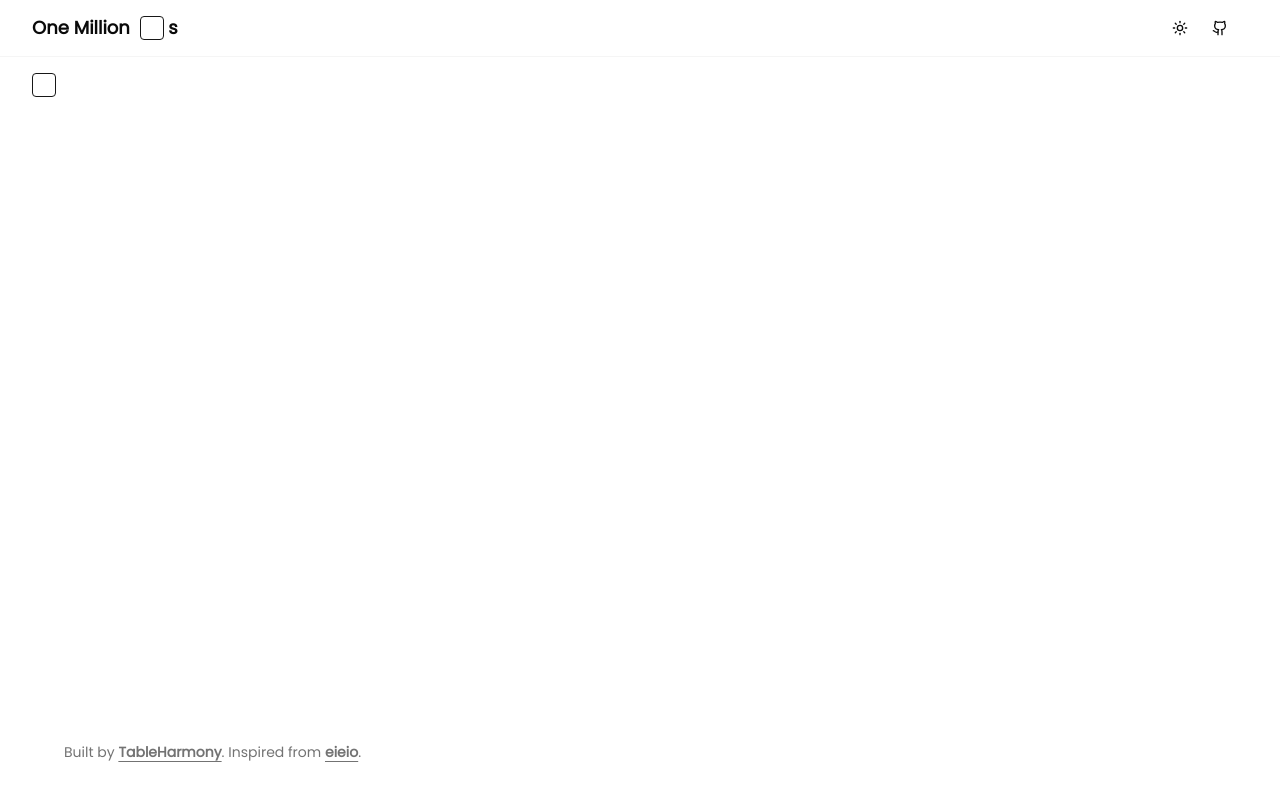
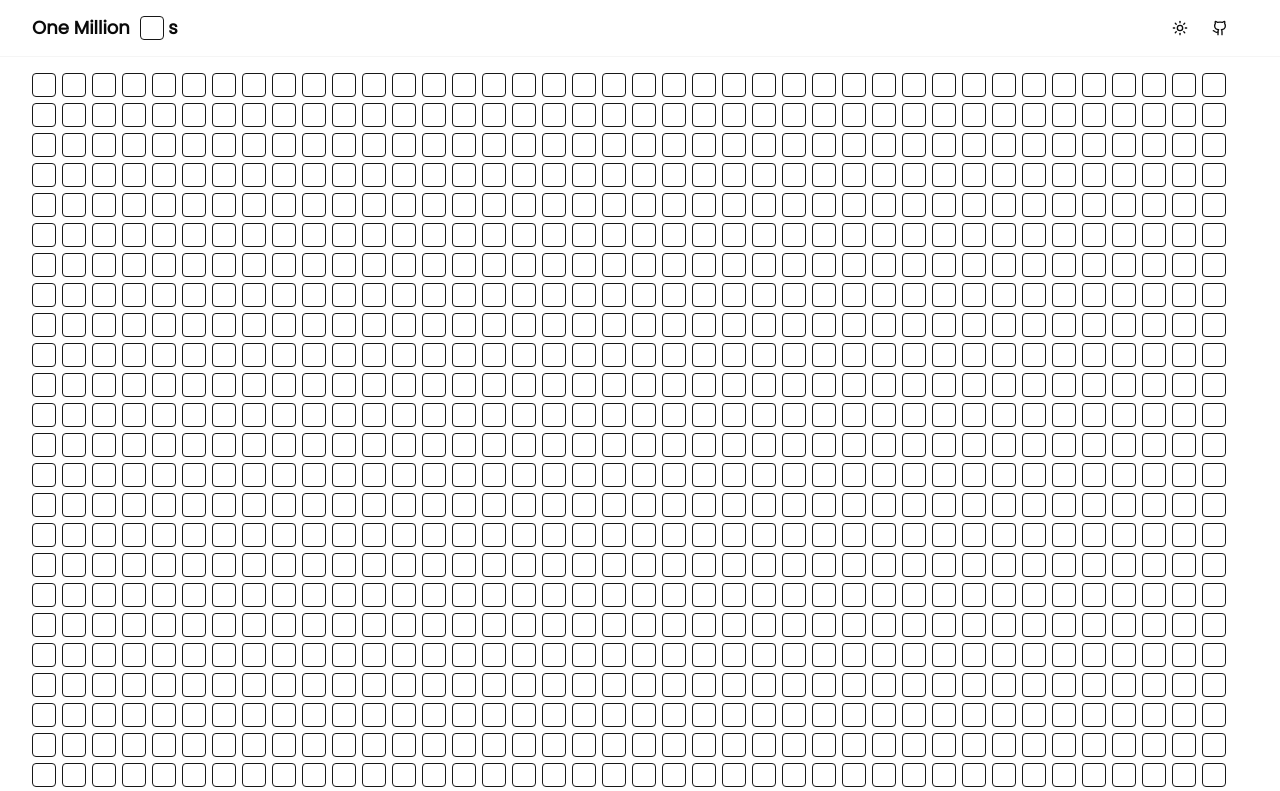
Before and after one commit to table-harmony/onemillioncheckboxes, a Next.js app: page / in a window 1280 px wide. Shown: the top 791 px of the page. Built offline with nearby package versions, Linux system fonts and the light colour scheme; no server answers.

Commit message:
one million

```diff
--- a/package.json
+++ b/package.json
@@ -25,6 +25,7 @@
     "nextjs-toploader": "^1.6.12",
     "react": "^18.3.1",
     "react-dom": "^18.3.1",
+    "react-use": "^17.5.1",
     "react-window": "^1.8.10",
     "svix": "^1.25.0",
     "tailwind-merge": "^2.4.0",
--- /dev/null
+++ b/src/app/(main)/_components/checkbox-grid.tsx
@@ -0,0 +1,54 @@
+"use client";
+
+import { FixedSizeGrid as Grid } from "react-window";
+import { useMeasure } from "react-use";
+
+import { CheckboxItem } from "./checkbox-item";
+
+function Cell({
+  columnIndex,
+  rowIndex,
+  style,
+  data,
+}: {
+  columnIndex: number;
+  rowIndex: number;
+  style: React.CSSProperties;
+  data: { columnCount: number };
+}) {
+  const index = rowIndex * data.columnCount + columnIndex;
+
+  return (
+    <div style={style}>
+      <CheckboxItem index={index} />
+    </div>
+  );
+}
+
+const NUM_CHECKBOXES = 1_000_000;
+const COLUMN_WIDTH = 30;
+const ROW_HEIGHT = 30;
+
+export function CheckboxGrid() {
+  const [ref, { width, height }] = useMeasure<HTMLDivElement>();
+
+  const columnCount = Math.floor(width / COLUMN_WIDTH);
+
+  return (
+    <div ref={ref} className="w-full h-screen">
+      <Grid
+        width={width}
+        height={height}
+        columnCount={columnCount}
+        rowCount={Math.ceil(NUM_CHECKBOXES / columnCount)}
+        columnWidth={COLUMN_WIDTH}
+        rowHeight={ROW_HEIGHT}
+        itemData={{
+          columnCount: columnCount,
+        }}
+      >
+        {Cell}
+      </Grid>
+    </div>
+  );
+}
--- a/src/app/(main)/checkbox-item.tsx
+++ b/src/app/(main)/_components/checkbox-item.tsx
@@ -1,11 +1,10 @@
 "use client";
 
 import { useMutation, useQuery } from "convex/react";
-import { api } from "../../../convex/_generated/api";
-import { SET_LENGTH } from "../../../convex/sets";
+import { api } from "../../../../convex/_generated/api";
+import { SET_LENGTH } from "../../../../convex/sets";
 
 import { Checkbox } from "@/components/ui/checkbox";
-import type { CheckedState } from "@radix-ui/react-checkbox";
 
 export function CheckboxItem({ index }: { index: number }) {
   const setIndex = Math.floor(index / SET_LENGTH);
@@ -39,16 +38,14 @@ export function CheckboxItem({ index }: { index: number }) {
     }
   });
 
-  const onChange = (isChecked: CheckedState) => {
-    updateCheckbox({ index, isChecked: Number(isChecked) });
-  };
-
   return (
     <div>
       <Checkbox
         aria-label={`${index} checkbox`}
         checked={isChecked}
-        onCheckedChange={onChange}
+        onCheckedChange={(isChecked) => {
+          updateCheckbox({ index, isChecked: Number(isChecked) });
+        }}
       />
     </div>
   );
--- a/src/app/(main)/page.tsx
+++ b/src/app/(main)/page.tsx
@@ -1,9 +1,9 @@
-import { CheckboxItem } from "./checkbox-item";
+import { CheckboxGrid } from "./_components/checkbox-grid";
 
 export default function Home() {
   return (
     <div className="container">
-      <CheckboxItem index={0} />
+      <CheckboxGrid />
     </div>
   );
 }
```
Also changed, not shown: 1 other file (tests, documents, lock files or other folders).
